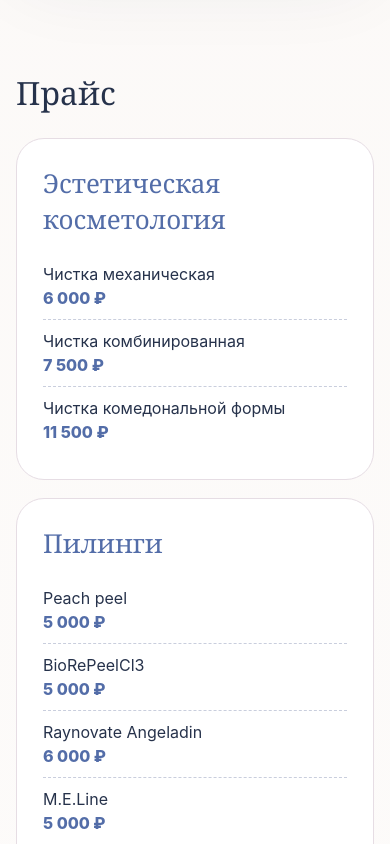
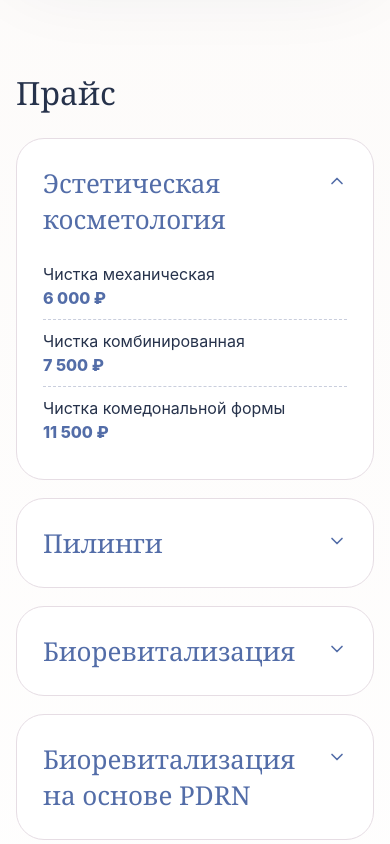
Before and after one commit to Kubanovk/alina-cosmetology, a Next.js app: page / in a window 390 px wide. Shown: the part 960-1804 px from the top of the page. Built offline with nearby package versions, Linux system fonts and the light colour scheme.

Commit message:
Add collapsible mobile price sections

```diff
--- a/app/globals.css
+++ b/app/globals.css
@@ -267,6 +267,32 @@ h2 {
   font-weight: 500;
 }
 
+.service-toggle {
+  width: 100%;
+  padding: 0;
+  border: 0;
+  background: transparent;
+  color: inherit;
+  font: inherit;
+  display: flex;
+  justify-content: space-between;
+  align-items: flex-start;
+  gap: 16px;
+  text-align: left;
+  cursor: default;
+}
+
+.service-chevron {
+  display: none;
+  color: var(--accent-dark);
+  flex-shrink: 0;
+  margin-top: 6px;
+}
+
+.service-items {
+  display: block;
+}
+
 .service-row {
   display: grid;
   grid-template-columns: minmax(0, 1fr) auto;
@@ -470,6 +496,31 @@ textarea {
     columns: 1;
   }
 
+  .service-toggle {
+    cursor: pointer;
+  }
+
+  .service-chevron {
+    display: block;
+    transition: transform 0.2s ease;
+  }
+
+  .service-card.is-open .service-chevron {
+    transform: rotate(180deg);
+  }
+
+  .service-card:not(.is-open) .service-items {
+    display: none;
+  }
+
+  .service-card h3 {
+    margin-bottom: 0;
+  }
+
+  .service-card.is-open h3 {
+    margin-bottom: 16px;
+  }
+
   .hero {
     padding-top: 46px;
   }
--- a/app/page.tsx
+++ b/app/page.tsx
@@ -1,7 +1,13 @@
 "use client";
 
+import { useState } from "react";
 import Image from "next/image";
-import { CalendarDays, Instagram as InstagramIcon, Send } from "lucide-react";
+import {
+  CalendarDays,
+  ChevronDown,
+  Instagram as InstagramIcon,
+  Send,
+} from "lucide-react";
 
 const telegram = "https://t.me/alinashidakova";
 const instagram = "https://instagram.com/iamdoctoralya";
@@ -157,6 +163,12 @@ const categories = [
 ];
 
 export default function Home() {
+  const [openCategory, setOpenCategory] = useState(categories[0].title);
+
+  const toggleCategory = (title: string) => {
+    setOpenCategory((current) => (current === title ? "" : title));
+  };
+
   const buildTelegramMessage = () => {
     const consent = (document.getElementById("consent") as HTMLInputElement)
       ?.checked;
@@ -270,10 +282,27 @@ export default function Home() {
             </div>
 
             <div className="services">
-              {categories.map((category) => (
-                <div className="service-card" key={category.title}>
-                  <h3>{category.title}</h3>
+              {categories.map((category) => {
+                const isOpen = openCategory === category.title;
 
+                return (
+                  <div
+                    className={`service-card ${isOpen ? "is-open" : ""}`}
+                    key={category.title}
+                  >
+                    <h3>
+                      <button
+                        className="service-toggle"
+                        type="button"
+                        onClick={() => toggleCategory(category.title)}
+                        aria-expanded={isOpen}
+                      >
+                        <span>{category.title}</span>
+                        <ChevronDown size={20} className="service-chevron" />
+                      </button>
+                    </h3>
+
+                    <div className="service-items">
                       {category.items.map(([name, price]) => (
                         <div
                           className={`service-row ${
@@ -286,7 +315,9 @@ export default function Home() {
                         </div>
                       ))}
                     </div>
-              ))}
+                  </div>
+                );
+              })}
             </div>
 
             <p className="section-text" style={{ marginTop: "22px" }}>
```
Lines whose indentation alone changed are shown as unchanged.
